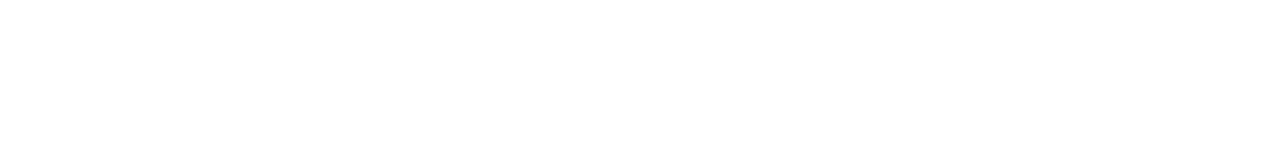
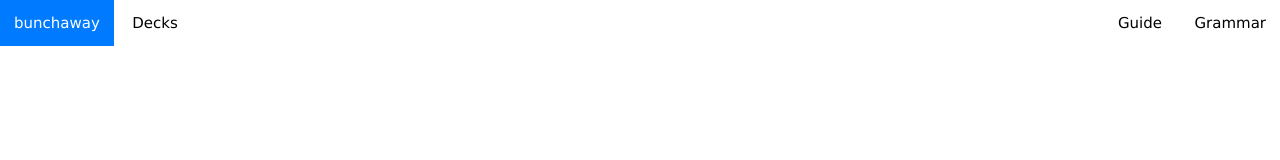
Before and after one commit to bunchaway/bunchaway.github.io, a plain HTML site: page media/phim-anh/index.html in a window 1280 px wide. Drawn offline with Linux system fonts and the light colour scheme.

Commit message:
Sửa lại CSS

```diff
--- a/decks/index.html
+++ b/decks/index.html
@@ -5,7 +5,7 @@
     <meta name="viewport" content="width=device-width, initial-scale=1.0" />
     <title>Decks - Bunchaway</title>
     <link rel="stylesheet" href="decks.css" />
-    <link rel="stylesheet" href="../style.css" />
+    <link rel="stylesheet" href="/style.css" />
   </head>
   <body>
     <nav>
--- a/media/phim-anh/index.html
+++ b/media/phim-anh/index.html
@@ -0,0 +1,34 @@
+<!DOCTYPE html>
+<html lang="vi">
+  <head>
+    <meta charset="UTF-8" />
+    <meta name="viewport" content="width=device-width, initial-scale=1.0" />
+    <title>Movies - Bunchaway</title>
+    <link rel="stylesheet" href="/style.css" />
+  </head>
+  <body>
+    <nav>
+      <div class="left-links">
+        <a class="links selected logo" href="/">bunchaway</a>
+        <a class="links" href="/decks/">Decks</a>
+      </div>
+      <div class="right-links">
+        <a
+          class="links"
+          target="_blank"
+          href="https://daihocmo.github.io/learn-vietnamese/"
+          >Guide</a
+        >
+        <a
+          class="links"
+          target="_blank"
+          href="https://thu-tram.github.io/betobungo/"
+          >Grammar</a
+        >
+      </div>
+    </nav>
+
+    <main id="book-container" class="book-grid"></main>
+    <script src="../script.js"></script>
+  </body>
+</html>
```
Also changed, not shown: decks/result.html (+1 -1 lines), media/details.html (+1 -1 lines), media/sach/index.html (+2 -4 lines), media/tieu-thuyet/index.html (+1 -1 lines), media/phim-anh/list.txt (added).
